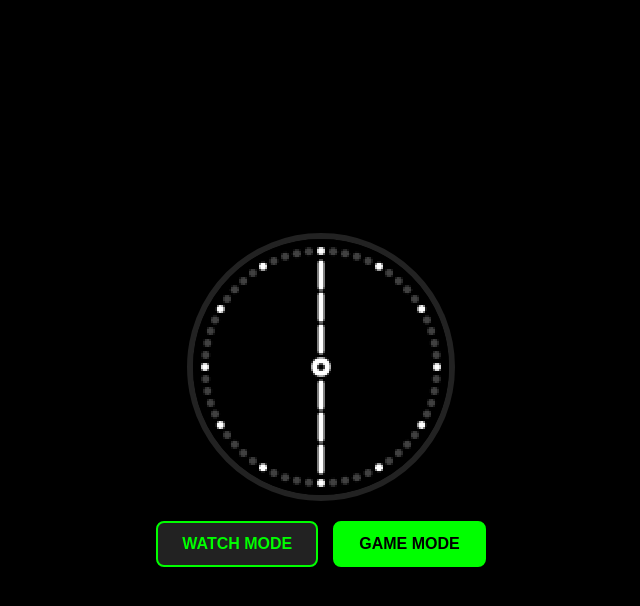
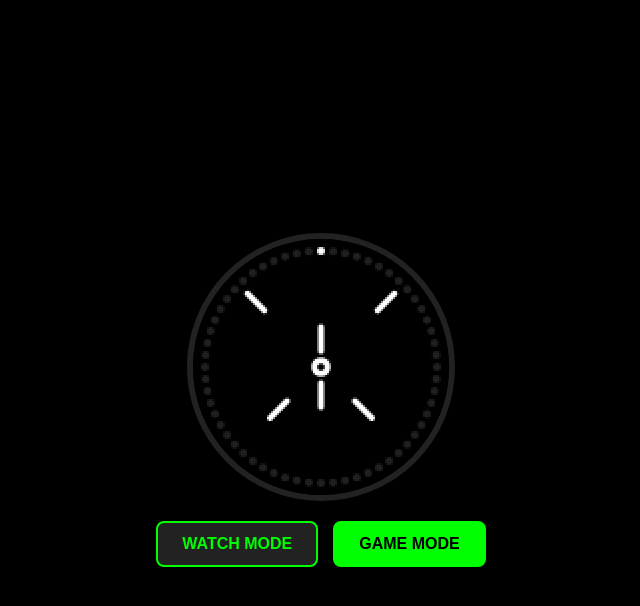
Before and after one commit to mburton89/PixelBolt, a plain HTML site: page watch.html in a window 1280 px wide. Both pictures are taken after a click on the button "GAME MODE". Shown: the whole page, without its empty margins (319-959 px from the left). Drawn offline with Linux system fonts and the light colour scheme.

Commit message:
Update watch.html

```diff
--- a/watch.html
+++ b/watch.html
@@ -3,7 +3,7 @@
 <head>
   <meta charset="UTF-8" />
   <meta name="viewport" content="width=device-width, initial-scale=1.0"/>
-  <title>Unity Clock - Full Animation</title>
+  <title>Unity Clock - Final</title>
   <style>
     body {
       margin: 0;
@@ -66,10 +66,17 @@
     let animStartTime = 0;
     const animDuration = 500; // 0.5s
 
-    // Game mode targets (degrees)
-    const gameTargets = { min: 180, hour: 0, sec: 0 }; // 6, 12, 12
+    // GAME MODE TARGET ANGLES (degrees)
+    const gameTargets = {
+      hourInner: 0,      // 12 o'clock
+      hourOuter: 135,    // 45° before 6
+      minInner: 180,     // 6 o'clock
+      minMiddle: 225,    // 45° past 6
+      minOuter: 315,     // 45° before 12
+      second: 45         // 45° past 12
+    };
 
-    let startAngles = { min: 0, hour: 0, sec: 0 }; // For animation
+    let startAngles = {};
 
     // Button handlers
     watchBtn.addEventListener('click', () => switchMode(false));
@@ -78,17 +85,28 @@
     function switchMode(toGame) {
       if (isGameMode === toGame) return;
 
-      // Capture current angles
+      const now = new Date();
       if (toGame) {
-        const now = new Date();
-        startAngles.min = now.getMinutes() * 6;
-        startAngles.hour = (now.getHours() % 12) * 30 + now.getMinutes() * 0.5;
-        startAngles.sec = now.getSeconds() * 6 + now.getMilliseconds() * 0.006;
+        const hour = (now.getHours() % 12) * 30 + now.getMinutes() * 0.5;
+        const min = now.getMinutes() * 6;
+        const sec = now.getSeconds() * 6 + now.getMilliseconds() * 0.006;
+        startAngles = {
+          hourInner: hour,
+          hourOuter: hour,
+          minInner: min,
+          minMiddle: min,
+          minOuter: min,
+          second: sec
+        };
       } else {
-        // From game mode → use game targets as start
-        startAngles.min = gameTargets.min;
-        startAngles.hour = gameTargets.hour;
-        startAngles.sec = gameTargets.sec;
+        startAngles = {
+          hourInner: gameTargets.hourInner,
+          hourOuter: gameTargets.hourOuter,
+          minInner: gameTargets.minInner,
+          minMiddle: gameTargets.minMiddle,
+          minOuter: gameTargets.minOuter,
+          second: gameTargets.second
+        };
       }
 
       isGameMode = toGame;
@@ -99,7 +117,8 @@
     }
 
     // Draw segment
-    function drawSegment(angle, offset) {
+    function drawSegment(angleDeg, offset) {
+      const angle = angleDeg * Math.PI / 180;
       const x1 = cx + offset * Math.sin(angle);
       const y1 = cy - offset * Math.cos(angle);
       const x2 = cx + (offset + segLen) * Math.sin(angle);
@@ -113,20 +132,38 @@
       ctx.stroke();
     }
 
-    function drawHand(angle, segments) {
-      let offset = 8;
-      for (let i = 0; i < segments; i++) {
-        drawSegment(angle, offset);
-        offset += segLen + gap;
-      }
-    }
-
-    function drawDots() {
+    // Draw dots with sequential dim
+    function drawDots(progress) {
+      const dimmedCount = Math.floor(progress * 59); // 59 dots to dim
       for (let i = 0; i < 60; i++) {
         const angle = i * 6 * Math.PI / 180;
         const x = cx + dotRadius * Math.sin(angle);
         const y = cy - dotRadius * Math.cos(angle);
-        ctx.fillStyle = i % 5 === 0 ? '#ffffff' : '#404040';
+
+        let color;
+
+        if (isGameMode) {
+          // GAME MODE: dim all except 12
+          if (i === 0) {
+            color = '#ffffff';
+          } else {
+            const dimIndex = (i - 1 + 60) % 60;
+            color = dimIndex < dimmedCount ? '#202020' : (i % 5 === 0 ? '#ffffff' : '#404040');
+          }
+        } else {
+          // WATCH MODE: restore
+          if (i === 0) {
+            color = '#ffffff';
+          } else if (i % 5 === 0) {
+            const restoreIndex = 58 - dimmedCount;
+            const dimIndex = (i - 1 + 60) % 60;
+            color = dimIndex > restoreIndex ? '#ffffff' : '#404040';
+          } else {
+            color = '#404040';
+          }
+        }
+
+        ctx.fillStyle = color;
         ctx.beginPath();
         ctx.arc(x, y, dotSize, 0, Math.PI * 2);
         ctx.fill();
@@ -149,32 +186,47 @@
       return 1 - Math.pow(1 - t, 3);
     }
 
+    // FIXED: Clockwise interpolation
+    function clockwiseLerp(from, to, t) {
+      let diff = (to - from) % 360;
+      if (diff > 180) diff -= 360;
+      if (diff < -180) diff += 360;
+      return (from + diff * t + 360) % 360;
+    }
+
     function drawClock() {
       const now = performance.now();
       ctx.fillStyle = '#000000';
       ctx.fillRect(0, 0, 128, 128);
-      drawDots();
 
       const elapsed = now - animStartTime;
       const progress = Math.min(elapsed / animDuration, 1);
       const eased = easeOut(progress);
 
+      drawDots(eased);
+
       if (progress >= 1 && !isGameMode) {
-        // WATCH MODE: real time
+        // WATCH MODE
         const date = new Date();
         const sec = date.getSeconds() * 6 + date.getMilliseconds() * 0.006;
         const min = date.getMinutes() * 6;
         const hour = (date.getHours() % 12) * 30 + date.getMinutes() * 0.5;
 
-        drawHand(min * Math.PI / 180, 3);
-        drawHand(hour * Math.PI / 180, 2);
+        let offset = 8;
+        drawSegment(min, offset); offset += segLen + gap;
+        drawSegment(min, offset); offset += segLen + gap;
+        drawSegment(min, offset);
+
+        offset = 8;
+        drawSegment(hour, offset); offset += segLen + gap;
+        drawSegment(hour, offset);
 
         const secOffset = 40;
-        const secAngle = sec * Math.PI / 180;
-        const sx1 = cx + secOffset * Math.sin(secAngle);
-        const sy1 = cy - secOffset * Math.cos(secAngle);
-        const sx2 = cx + (secOffset + segLen) * Math.sin(secAngle);
-        const sy2 = cy - (secOffset + segLen) * Math.cos(secAngle);
+        const secAngle = sec;
+        const sx1 = cx + secOffset * Math.sin(secAngle * Math.PI / 180);
+        const sy1 = cy - secOffset * Math.cos(secAngle * Math.PI / 180);
+        const sx2 = cx + (secOffset + segLen) * Math.sin(secAngle * Math.PI / 180);
+        const sy2 = cy - (secOffset + segLen) * Math.cos(secAngle * Math.PI / 180);
         ctx.beginPath();
         ctx.lineWidth = thickness;
         ctx.lineCap = 'round';
@@ -183,15 +235,22 @@
         ctx.lineTo(sx2, sy2);
         ctx.stroke();
       } else if (progress >= 1 && isGameMode) {
-        // GAME MODE: final positions
-        drawHand(gameTargets.min * Math.PI / 180, 3);
-        drawHand(gameTargets.hour * Math.PI / 180, 2);
-        const secAngle = gameTargets.sec * Math.PI / 180;
+        // GAME MODE
+        let offset = 8;
+        drawSegment(gameTargets.hourInner, offset); offset += segLen + gap;
+        drawSegment(gameTargets.hourOuter, offset);
+
+        offset = 8;
+        drawSegment(gameTargets.minInner, offset); offset += segLen + gap;
+        drawSegment(gameTargets.minMiddle, offset); offset += segLen + gap;
+        drawSegment(gameTargets.minOuter, offset);
+
         const secOffset = 40;
-        const sx1 = cx + secOffset * Math.sin(secAngle);
-        const sy1 = cy - secOffset * Math.cos(secAngle);
-        const sx2 = cx + (secOffset + segLen) * Math.sin(secAngle);
-        const sy2 = cy - (secOffset + segLen) * Math.cos(secAngle);
+        const secAngle = gameTargets.second;
+        const sx1 = cx + secOffset * Math.sin(secAngle * Math.PI / 180);
+        const sy1 = cy - secOffset * Math.cos(secAngle * Math.PI / 180);
+        const sx2 = cx + (secOffset + segLen) * Math.sin(secAngle * Math.PI / 180);
+        const sy2 = cy - (secOffset + segLen) * Math.cos(secAngle * Math.PI / 180);
         ctx.beginPath();
         ctx.lineWidth = thickness;
         ctx.lineCap = 'round';
@@ -200,23 +259,36 @@
         ctx.lineTo(sx2, sy2);
         ctx.stroke();
       } else {
-        // ANIMATION: interpolate from start to target
-        const targetMin = isGameMode ? gameTargets.min : (new Date().getMinutes() * 6);
-        const targetHour = isGameMode ? gameTargets.hour : ((new Date().getHours() % 12) * 30 + new Date().getMinutes() * 0.5);
-        const targetSec = isGameMode ? gameTargets.sec : (new Date().getSeconds() * 6 + new Date().getMilliseconds() * 0.006);
+        // ANIMATION
+        const now = new Date();
+        const targetHourInner = isGameMode ? gameTargets.hourInner : ((now.getHours() % 12) * 30 + now.getMinutes() * 0.5);
+        const targetHourOuter = isGameMode ? gameTargets.hourOuter : targetHourInner;
+        const targetMinInner = isGameMode ? gameTargets.minInner : now.getMinutes() * 6;
+        const targetMinMiddle = isGameMode ? gameTargets.minMiddle : targetMinInner;
+        const targetMinOuter = isGameMode ? gameTargets.minOuter : targetMinInner;
+        const targetSec = isGameMode ? gameTargets.second : (now.getSeconds() * 6 + now.getMilliseconds() * 0.006);
 
-        const minAngle = ((startAngles.min * (1 - eased) + targetMin * eased) % 360) * Math.PI / 180;
-        const hourAngle = ((startAngles.hour * (1 - eased) + targetHour * eased) % 360) * Math.PI / 180;
-        const secAngle = ((startAngles.sec * (1 - eased) + targetSec * eased) % 360) * Math.PI / 180;
+        const hourInner = clockwiseLerp(startAngles.hourInner, targetHourInner, eased);
+        const hourOuter = clockwiseLerp(startAngles.hourOuter, targetHourOuter, eased);
+        const minInner = clockwiseLerp(startAngles.minInner, targetMinInner, eased);
+        const minMiddle = clockwiseLerp(startAngles.minMiddle, targetMinMiddle, eased);
+        const minOuter = clockwiseLerp(startAngles.minOuter, targetMinOuter, eased);
+        const sec = clockwiseLerp(startAngles.second, targetSec, eased);
 
-        drawHand(minAngle, 3);
-        drawHand(hourAngle, 2);
+        let offset = 8;
+        drawSegment(hourInner, offset); offset += segLen + gap;
+        drawSegment(hourOuter, offset);
+
+        offset = 8;
+        drawSegment(minInner, offset); offset += segLen + gap;
+        drawSegment(minMiddle, offset); offset += segLen + gap;
+        drawSegment(minOuter, offset);
 
         const secOffset = 40;
-        const sx1 = cx + secOffset * Math.sin(secAngle);
-        const sy1 = cy - secOffset * Math.cos(secAngle);
-        const sx2 = cx + (secOffset + segLen) * Math.sin(secAngle);
-        const sy2 = cy - (secOffset + segLen) * Math.cos(secAngle);
+        const sx1 = cx + secOffset * Math.sin(sec * Math.PI / 180);
+        const sy1 = cy - secOffset * Math.cos(sec * Math.PI / 180);
+        const sx2 = cx + (secOffset + segLen) * Math.sin(sec * Math.PI / 180);
+        const sy2 = cy - (secOffset + segLen) * Math.cos(sec * Math.PI / 180);
         ctx.beginPath();
         ctx.lineWidth = thickness;
         ctx.lineCap = 'round';
```
